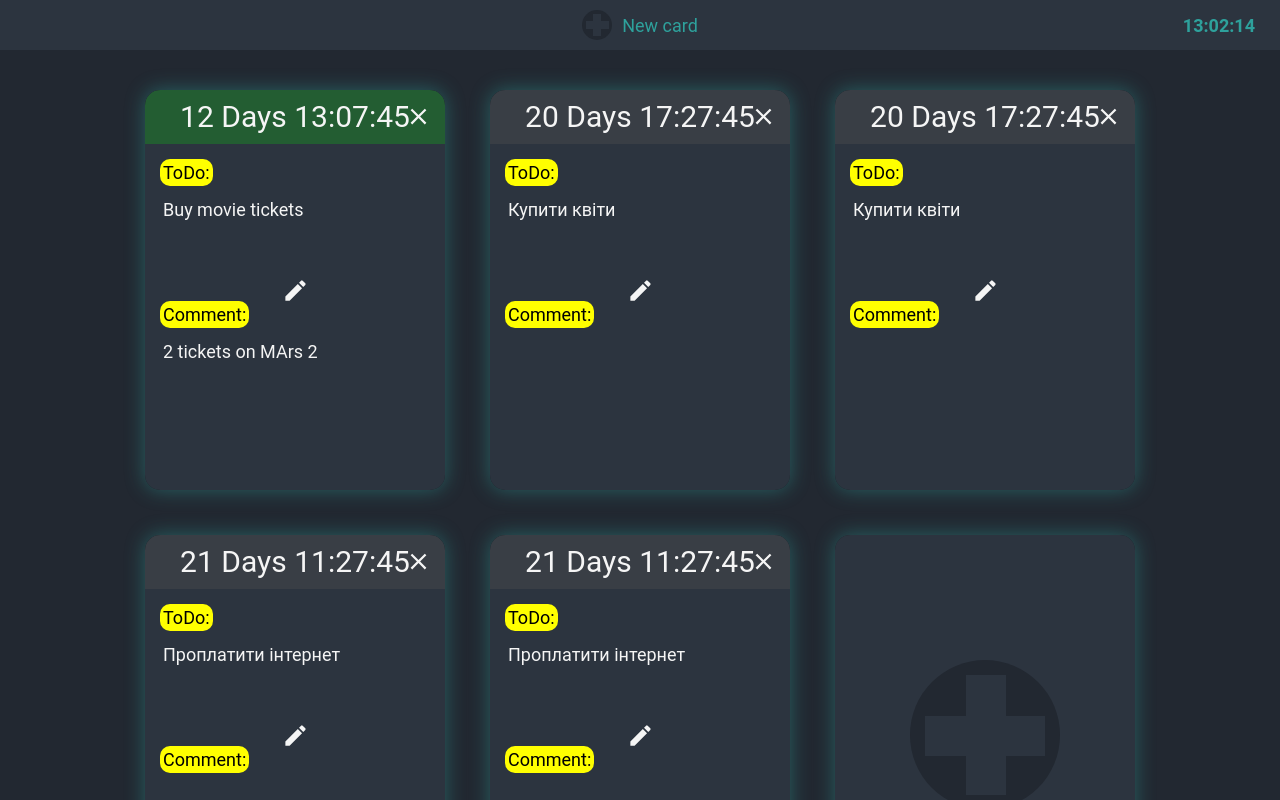
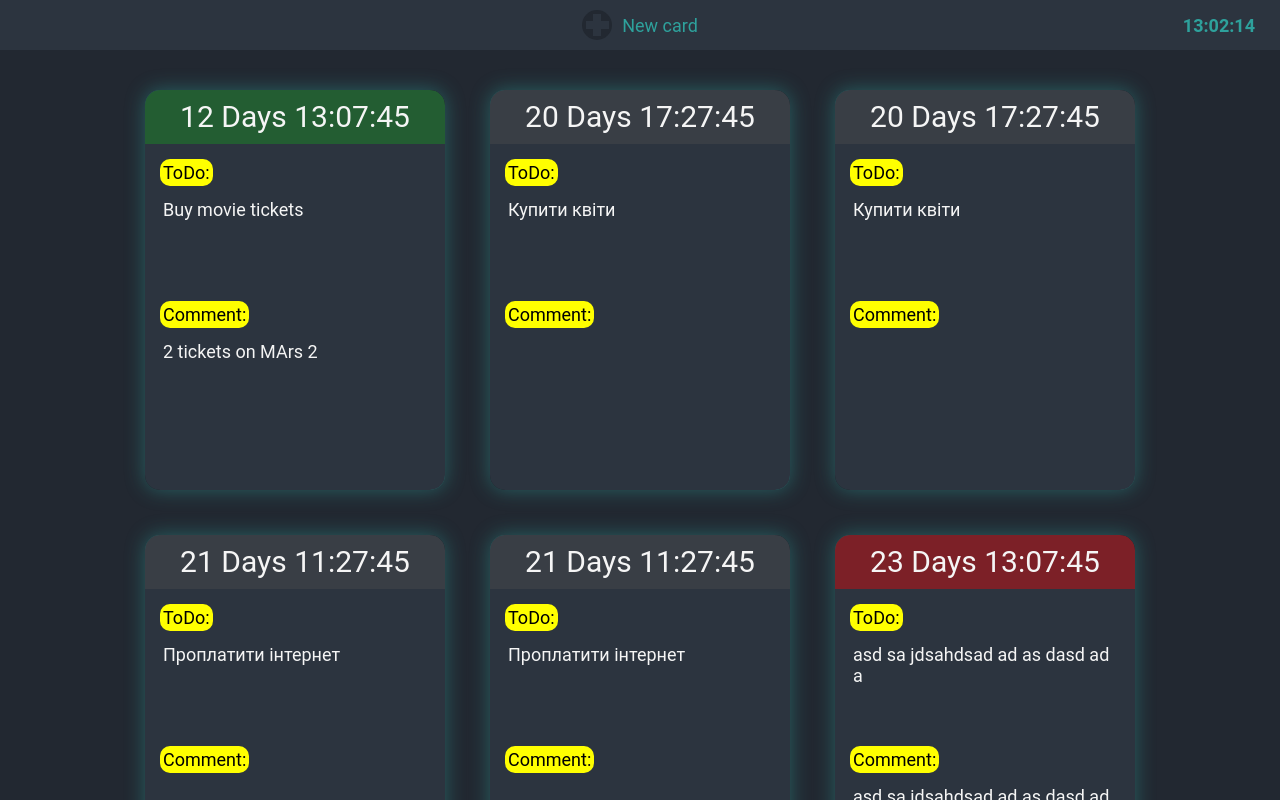
Before and after one commit to TonyNexis/ToDoBoardReactVite, a React (Vite) app: page / in a window 1280 px wide. Shown: the top 800 px of the page. Built offline with nearby package versions, Linux system fonts and the light colour scheme; no server answers.

Commit message:
added styles for card buttons

```diff
--- a/db.json
+++ b/db.json
@@ -34,6 +34,13 @@
       "comment": "",
       "status": "Normal",
       "date": "05/29/2024 06:30"
+    },
+    {
+      "title": "asd sa jdsahdsad ad as dasd ad a ",
+      "comment": "asd sa jdsahdsad ad as dasd ad a dasd ad as dasd asdfrwfwefdfsfasd sa jdsahdsad ad as dasd ad a dasd ad as dasd asdfrwfwefdfsfasd sa",
+      "status": "Hot",
+      "date": "06/01/2024 02:10",
+      "id": "c3d04f36-0b12-4432-91b3-58fbb8b1aad6"
     }
   ]
 }
--- a/src/components/Card/Card.jsx
+++ b/src/components/Card/Card.jsx
@@ -1,6 +1,6 @@
-import CloseIcon from '@mui/icons-material/Close';
+import CloseIcon from '@mui/icons-material/Close'
+import EditIcon from '@mui/icons-material/Edit'
 import IconButton from '@mui/material/IconButton'
-import EditIcon from '@mui/icons-material/Edit';
 import { useEffect, useState } from 'react'
 import styles from './Card.module.scss'
 
@@ -62,28 +62,35 @@ const Card = props => {
 		days = `${timeLeft.days} Days`
 	}
 
+	const testFunc = () => {
+		console.log('click')
+	}
+
 	return (
 		<div
 			className={`${styles.card} ${timeAlert === true ? styles.cardAlert : ''}`}
 			id={id}
 			onClick={() => setEditStatus(true)}
 		>
+			<div className={styles.btnWrapper}>
 				<IconButton
 					aria-label='close'
-				// onClick={}
+					onClick={testFunc}
 					size='medium'
-				className={styles.closeButton}
+					className={styles.btn}
 				>
 					<CloseIcon fontSize='medium' />
 				</IconButton>
 				<IconButton
-				aria-label='close'
-				// onClick={}
-				size='large'
-				className={styles.editButton}
+					aria-label='edit'
+					onClick={testFunc}
+					size='small'
+					className={styles.btn}
 				>
 					<EditIcon fontSize='medium' />
 				</IconButton>
+			</div>
+
 			<div
 				className={`${styles.timer} ${
 					status === 'Hot'
--- a/src/components/Card/Card.module.scss
+++ b/src/components/Card/Card.module.scss
@@ -7,19 +7,31 @@
 
 	@include card;
 
-	.closeButton {
+	.btnWrapper{
 		position: absolute;
+		display: flex;
+		flex-direction: column;
 		right: 0;
 		top: 0;
 		margin: 5px;
-		color: whitesmoke;
-		z-index: 3 ;
+		z-index: 3;
+		gap: 5px;
+		visibility: hidden;
+		opacity: 0;
+		transition: visibility 1s, opacity 1s;
+
+		.btn {
+			color: whitesmoke;
+		}
 	}
 
-	.editButton{
+	.doneButton{
 		position: absolute;
 		color: whitesmoke;
 		z-index: 3 ;
+		left: 30%;
+		bottom: 10%	;
+
 	}
 
 	.timer {
@@ -94,6 +106,14 @@
 			color: rgba(255, 255, 255, 0);
 		}
 	}
+	&:hover {
+		.btnWrapper {
+			visibility: visible;
+			opacity: 1;
+			transition: visibility 1s, opacity 1s;
+
+		}
+	}
 }
 
 .cardAlert {
```
Lines whose indentation alone changed are shown as unchanged.
